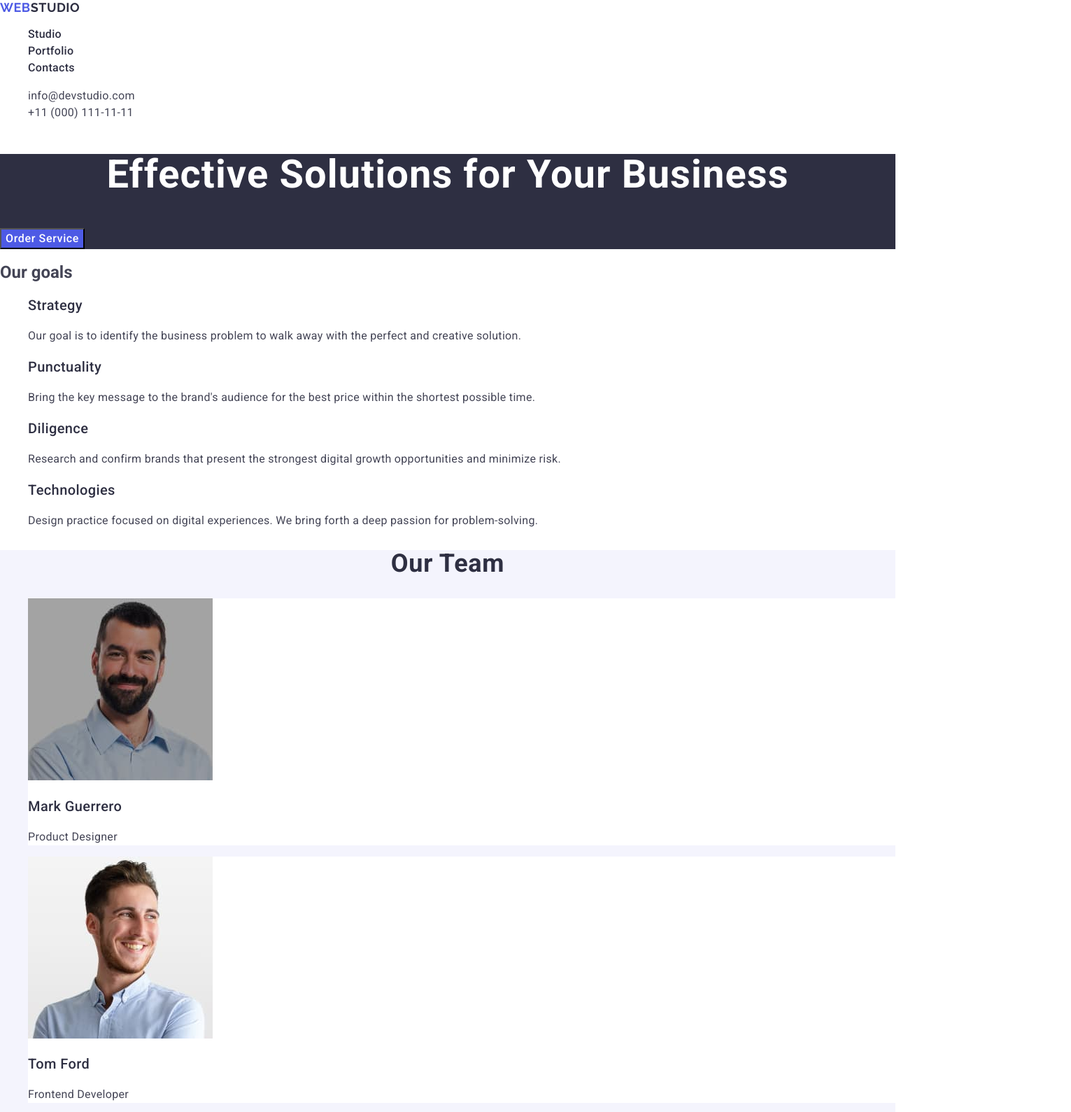
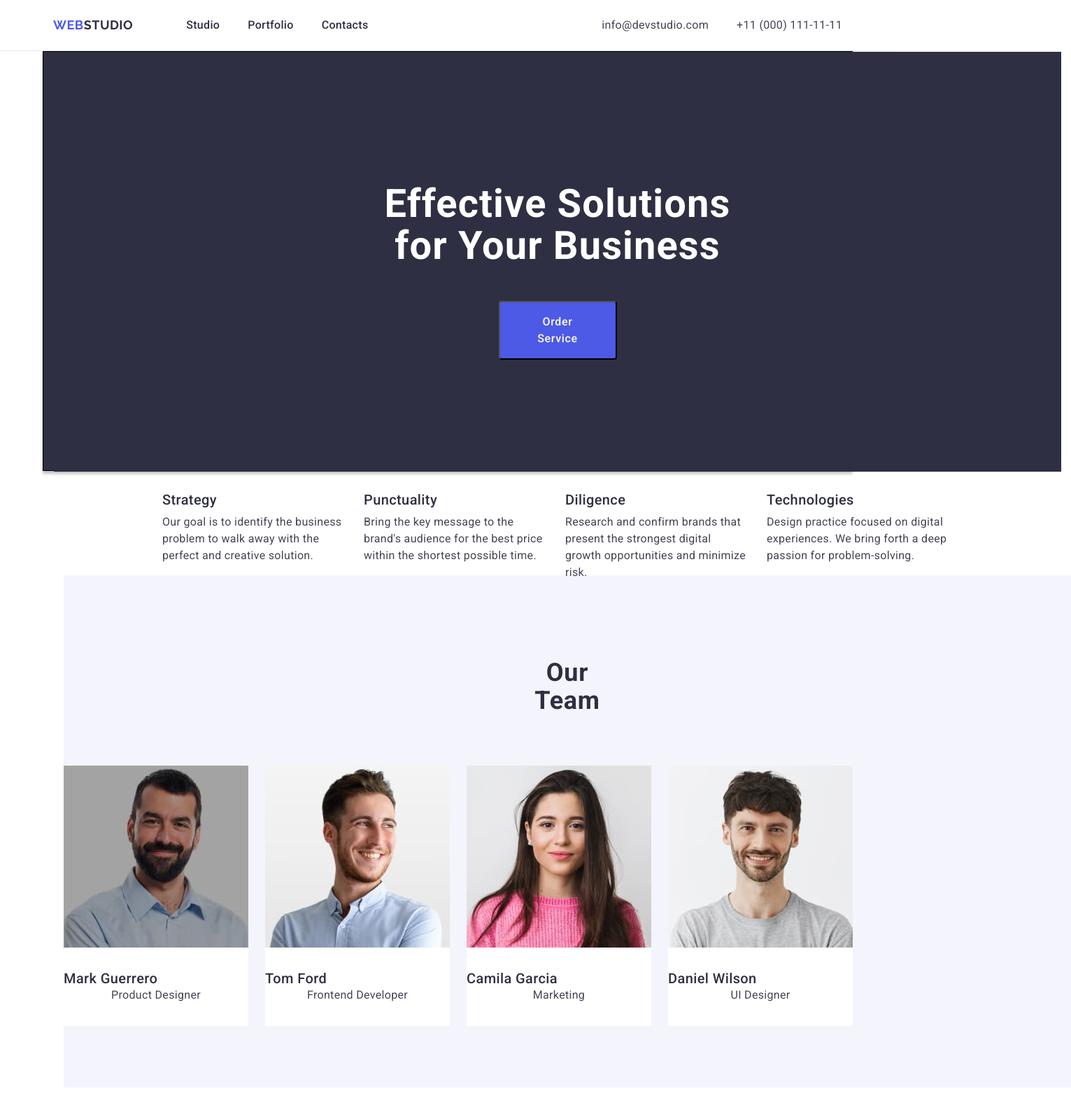
Before and after one commit to YuliiaShvets/goit-markup-hw-03, a plain HTML site: page index.html in a window 1280 px wide. Shown: the top 1589 px of the page at 70% size, 1531 px wide, since content can reach past the window. Drawn offline with nearby package versions, Linux system fonts and the light colour scheme.

Commit message:
add index file

```diff
--- a/css/styles.css
+++ b/css/styles.css
@@ -6,13 +6,40 @@ body{
 }
 
 ul,ol {
-    list-style-type: none;
+    list-style: none;
+    margin: 0;
+    padding-left: 0;
 }
 
+h1,h2,h3,h4,h5,h6,p{
+    margin: 0;
+}
 a{
     text-decoration: none;
 }
 
+img{
+    display: block;
+}
+.container{
+    max-width: 1158px;
+    padding: 0 15px;
+    margin: 0 auto;
+}
+
+.page-header{
+    border-bottom: 1px solid #e7e9fc;
+}
+
+.header-container{
+display: flex;
+align-items: center;
+}
+
+.header-nav{
+    display: flex;
+    align-items: center;
+}
 .logo {
     font-family: "Raleway", sans-serif;
 font-weight: 700;
@@ -23,6 +50,11 @@ text-transform: uppercase;
 color: #4d5ae5;
 }
 
+.header-logo{
+    padding: 24px 0;
+    margin-right: 76px;
+}
+
 .header-logo .logo-part {
     color:#2e2f42;
 }
@@ -31,7 +63,15 @@ color: #4d5ae5;
     color:#f4f4fd;
 }
 
+.list-nav{
+    display: flex;
+    align-items: center;
+    gap: 40px;
+}
+
 .nav-link{
+    display: block;
+    padding: 24px 0;
 font-weight: 500;
 font-size: 16px;
 line-height: 1.5;
@@ -40,10 +80,19 @@ color:#2e2f42;
 }
 
 .contacts{
-    font-style: normal
+    font-style: normal;
+    margin-left: auto;
+}
+
+.contacts-list{
+    display: flex;
+    align-items: center;
+    gap: 40px;
 }
 
 .contacts-link{
+    display: block;
+    padding: 24px 0;
 font-size: 16px;
 line-height: 1.5;
 letter-spacing: 0.02em;
@@ -54,17 +103,47 @@ color:#434455;
     color: #404bbf;
 }
 
+.main-container{
+    width: 1440px;
+    height: 600px;
+    border: 1px solid #000;
+    box-shadow: 0 4px 4px 0 rgba(0, 0, 0, 0.25);
+background: #2e2f42;
+}
+.visually-hidden {
+    position: absolute;
+    width: 1px;
+    height: 1px;
+    margin: -1px;
+    border: 0;
+    padding: 0;
+    white-space: nowrap;
+    clip-path: inset(100%);
+    clip: rect(0 0 0 0);
+    overflow: hidden;
+}
+
 .main-text{
+    width: 496px;
+    height: 120px;
     font-weight: 700;
     font-size: 56px;
     line-height: 1.07;
     letter-spacing: 0.02em;
     text-align: center;
     color:#fff;
+    margin-bottom: 48px;
+    align-items: center;
 }
 
 .main-section{
-    background: #2e2f42;
+    width: 1440px;
+    height: 600px;
+    padding-top: 188px;
+    padding-bottom: 48px;
+    padding-left: 472px;
+    padding-right: 472px;
+    background: rgb(46, 47, 66);
 }
 
 .button-text{
@@ -75,30 +154,69 @@ line-height: 1.5;
 letter-spacing: 0.04em;
 color:#fff;
 background: #4d5ae5;
+align-items: center;
+padding: 16px 32px 16px 32px;
+display: flex;
+border-radius: 4px;
+width: 169px;
+margin-left: auto;
+margin-right: auto;
+box-sizing: border-box;
 }
+
 .button-text:hover,.button-text:focus{
     background-color:#404BBF;
 }
 
-.main-list-title{
+.goal-list{
+width: 1158px;
+height: 104px;
+padding-top: 29px;
+padding-bottom: 120px;
+margin-left: 156px;
+gap: 24px;
+display: flex;
+}
+
+.goal-list-item{
+width: 264px;
+height: 104px;
+display: inline-block;
+}
+
+
+.goal-list-title{
     font-weight: 500;
     font-size: 20px;
     line-height: 1.2;
     letter-spacing: 0.02em;
     color: #2e2f42;
+    margin-bottom: 8px;
+    width: 264px;
+    height: 24px;
 }
 
-.main-list-text{
+.goal-list-text{
 font-weight: 400;
 font-size: 16px;
 line-height: 1.5;
 letter-spacing: 0.02em;
 color: #434455;
+width: 264px;
+height: 72px;
 }
-.section{
-    background-color: #F4F4FD
+.section-team{
+background-color: #F4F4FD;
+width: 1440px;
+height: 732px;
+padding: 120px 0;
 }
-.section-title{
+
+.section-team-list{
+    display: inline-flex;
+    gap: 24px;
+}
+.section-team-title{
 font-size: 700;
 font-size: 36px;
 line-height: 1.11;
@@ -106,36 +224,87 @@ letter-spacing: 0.02em;
 text-align: center;
 color: #2e2f42;
 text-transform: capitalize;
-
+margin-bottom: 72px;
+margin-left: 639px;
+margin-right: 639px;
 }
-.section-list-item{
+.section-team-list-item{
 background-color: #FFF;
+align-items: center;
+width: calc((100% - 72px)/4);
+display: inline-block;
 }
 
-.name-item{
+
+.foto{
+    margin-bottom: 32px;
+}
+.team-name-item{
 font-weight: 500;
 font-size: 20px;
 line-height: 1.2;
 letter-spacing: 0.02em;
 color: #2e2f42;
+display: inline-block;
+align-items: center;
+justify-content: center;
+margin-left: 12.7px
+margin-bottom: 8px;
+margin-right: 12.7px;
 }
 
-.position-item{
+.team-position-item{
 font-weight: 400;
 font-size: 16px;
 line-height: 1.5;
 letter-spacing: 0.02em;
 color: #434455;
+text-align: center;
+margin-bottom: 32px;
+align-items: center;
+}
+
+.container-portfolio{
+    width: 1128px;
+height: 1000px;
+}
+
+.section-portfolio-title{
+font-size: 700;
+font-size: 36px;
+line-height: 1.11;
+letter-spacing: 0.02em;
+text-align: center;
+color: #2e2f42;
+text-transform: capitalize;
+margin-top: 121px;
+margin-bottom: 72px;
+margin-left: 611px;
+margin-right: 611px;
 }
 
 .page-footer{
-    background-color: #2e2f42;
+background-color: #2e2f42;
+padding: 100px 0;
+}
+
+
+.footer-logo{
+    letter-spacing: 0.03em;
+    display: inline-block;
+    margin-bottom: 16px;
+    text-transform: uppercase;
+    color: #4d5ae5;
+    line-height: 1.17;
+    font-size: 18px;
+    font-weight: 700;
+    font-family: "Raleway", sans-serif;
 }
 
 .footer-logo-text{
     font-weight: 400;
-font-size: 16px;
 line-height: 1.5;
 letter-spacing: 0.02em;
 color: #f4f4fd;
+width: 264px;
 }
--- a/index.html
+++ b/index.html
@@ -19,6 +19,7 @@
   <body>
     <!--Header-->
     <header class="page-header">
+      <div class="container header-container">
       <nav class="header-nav">
         <a class="logo header-logo" href="">Web<span class="logo-part">Studio</span></a>
         <ul class="list-nav">
@@ -44,113 +45,118 @@
           </li>
         </ul>
       </address>
-
+    </div>
     </header>
 
     <!--Main-->
     <main class="page-main">
+      <div class="container main-container">
       <!--Section 1-->
       <section class="main-section">
         <h1 class="main-text">Effective Solutions for Your Business</h1>
         <button type="button" class="button-text">Order Service</button>
       </section>
+    </div>
       <!--Section2-->
-      <section>
-        <h2>Our goals</h2>
-     <ul class="main-list">
-      <li class="main-list-item">
-        <h3 class="main-list-title">Strategy</h3>
-          <p class="main-list-text">Our goal is to identify the business problem to walk away with the
+      <div class="container">
+      <section class="section-goals">
+
+        <h2 class="visually-hidden">Our Goals</h2>
+     <ul class="goal-list">
+      <li class="goal-list-item">
+        <h3 class="goal-list-title">Strategy</h3>
+          <p class="goal-list-text">Our goal is to identify the business problem to walk away with the
             perfect and creative solution. </p>
           </li>
-          <li class="main-list-item">
-        <h3 class="main-list-title">Punctuality</h3>
-          <p class="main-list-text">Bring the key message to the brand's audience for the best price
+          <li class="goal-list-item">
+        <h3 class="goal-list-title">Punctuality</h3>
+          <p class="goal-list-text">Bring the key message to the brand's audience for the best price
             within the shortest possible time.</p>
           </li>
-          <li class="main-list-item">
-        <h3 class="main-list-title">Diligence</h3>
-          <p class="main-list-text">Research and confirm brands that present the strongest digital growth
+          <li class="goal-list-item">
+        <h3 class="goal-list-title">Diligence</h3>
+          <p class="goal-list-text">Research and confirm brands that present the strongest digital growth
             opportunities and minimize risk.</p>
           </li>
-          <li class="main-list-item">
-        <h3 class="main-list-title">Technologies</h3>
-          <p class="main-list-text">Design practice focused on digital experiences. We bring forth a deep
+          <li class="goal-list-item">
+        <h3 class="goal-list-title">Technologies</h3>
+          <p class="goal-list-text">Design practice focused on digital experiences. We bring forth a deep
             passion for problem-solving.</p>
           </li>
           </ul>
       </section>
 
 <!--Section3-->
+<div class="container">
+<section class="section-team">
+  <h2 class="section-team-title">Our Team</h2>
+  <ul class="section-team-list">
 
-<section class="section">
-  <h2 class="section-title">Our Team</h2>
-  <ul class="section-list">
-
-    <li class="section-list-item">
-      <img src="./images/mark-guerrero.jpg" alt="mark-guerrero" width="264" height="260"/>
-      <h3 class="name-item">Mark Guerrero</h3>
-        <p class="position-item">Product Designer</p>
+    <li class="section-team-list-item">
+      <img src="./images/mark-guerrero.jpg" alt="mark-guerrero" width="264" height="260" class="foto"/>
+      <h3 class="team-name-item">Mark Guerrero</h3>
+        <p class="team-position-item">Product Designer</p>
     </li>
 
-    <li class="section-list-item">
-      <img src="./images/tom-ford.jpg" alt="tom-ford" width="264" height="260"/>
-      <h3 class="name-item">Tom Ford</h3>
-        <p class="position-item">Frontend Developer</p>
+    <li class="section-team-list-item">
+      <img src="./images/tom-ford.jpg" alt="tom-ford" width="264" height="260" class="foto"/>
+      <h3 class="team-name-item">Tom Ford</h3>
+        <p class="team-position-item">Frontend Developer</p>
     </li>
 
-    <li class="section-list-item">
-      <img src="./images/camila-garcia.jpg" alt="camila-garcia" width="264" height="260"/>
-      <h3 class="name-item">Camila Garcia</h3>
-        <p class="position-item">Marketing</p>
+    <li class="section-team-list-item">
+      <img src="./images/camila-garcia.jpg" alt="camila-garcia" width="264" height="260" class="foto"/>
+      <h3 class="team-name-item">Camila Garcia</h3>
+        <p class="team-position-item">Marketing</p>
     </li>
 
-    <li class="section-list-item">
-      <img src="./images/daniel-wilson.jpg" alt="daniel-wilson" width="264" height="260"/>
-      <h3 class="name-item">Daniel Wilson</h3>
-        <p class="position-item">UI Designer</p>
+    <li class="section-team-list-item">
+      <img src="./images/daniel-wilson.jpg" alt="daniel-wilson" width="264" height="260" class="foto"/>
+      <h3 class="team-name-item">Daniel Wilson</h3>
+        <p class="team-position-item">UI Designer</p>
     </li>
 
   </ul>
 </section>
+</div>
 
 <!-- Section 4-->
+<div class="container">
+    <section class="container-portfolio">
+      <h2 class="section-portfolio-title">Our Portfolio</h2>
+      <ul class="section-portfolio-list">
 
-    <section>
-      <h2 class="section-title">Our Portfolio</h2>
-      <ul class="section-list">
-
-        <li class="section-list-item">
+        <li class="section-portfolio-list-item">
           <img src="./images/banking-app.jpg" alt="banking-app" width="360" height="300"/>
-          <h3 class="name-item">Banking App</h3>
-            <p class="position-item">App</p>
+          <h3 class="portfolio-name-item">Banking App</h3>
+            <p class="portfolio-position-item">App</p>
         </li>
 
-        <li>
+        <li class="section-portfolio-list-item">
           <img src="./images/cashless-payment.jpg" alt="cashless-payment" width="360" height="300"/>
           <h3 class="name-item">Cashless Payment</h3>
             <p class="position-item">Marketing</p>
         </li>
 
-        <li>
+        <li class="section-portfolio-list-item">
           <img src="./images/meditation-app.jpg" alt="meditation-app" width="360" height="300"/>
           <h3 class="name-item">Meditation App</h3>
             <p class="position-item">App</p>
         </li>
 
-        <li>
+        <li class="section-portfolio-list-item">
           <img src="./images/taxi-servis.jpg" alt="taxi-servis" width="360" height="300"/>
           <h3 class="name-item">Taxi Service</h3>
             <p class="position-item">Marketing</p>
         </li>
 
-        <li>
+        <li class="section-portfolio-list-item">
           <img src="./images/screen-illustrations.jpg" alt="screen-illustrations" width="360" height="300"/>
           <h3 class="name-item">Screen Illustrations</h3>
             <p class="position-item">Design</p>
         </li>
 
-        <li>
+        <li class="section-portfolio-list-item">
           <img src="./images/online-courses.jpg" alt="online-courses" width="360" height="300"/>
           <h3 class="name-item">Online Courses</h3>
             <p class="position-item">Marketing</p>
@@ -158,17 +164,20 @@
 
       </ul>
     </section>
+  </div>
     </main>
 
 
     <!--Footer-->
 
     <footer class="page-footer">
+      <div class="container container-footer">
     <a class="logo footer-logo" href="./index.html">Web<span class="logo-part">Studio</span></a>
     <p class="footer-logo-text">
       Increase the flow of customers and sales for your business with digital
       marketing & growth solutions.
     </p>
+      </div>
     </footer>
     </body>
 
```
